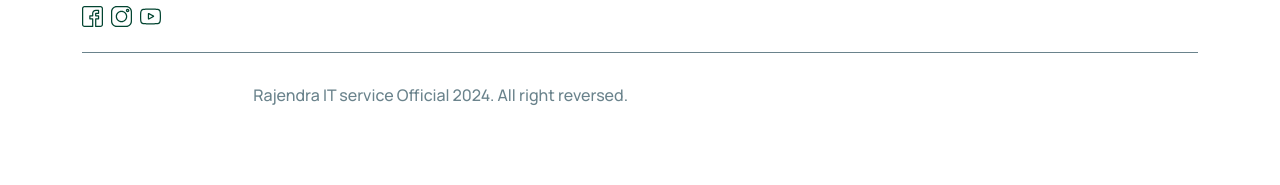
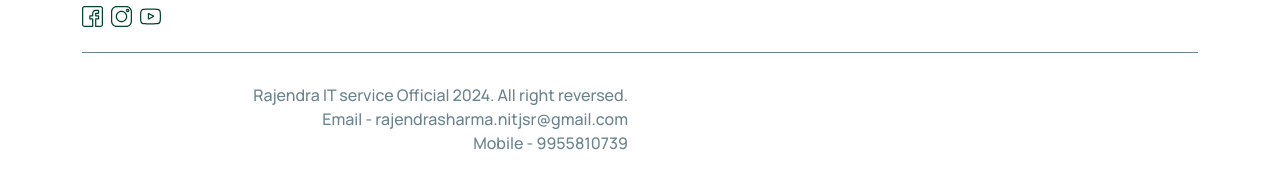
Before and after one commit to Rajendra-sharma99/FiveStarPgRanchi, a plain HTML site: page pg-rent.html in a window 1280 px wide. Shown: the part 2456-2641 px from the top of the page. Before the commit the page ends 2593 px from the top, so only its background shows below. Drawn offline with nearby package versions, Linux system fonts and the light colour scheme; a web font is replaced by a local one.

Commit message:
footer changes

```diff
--- a/pg-rent.html
+++ b/pg-rent.html
@@ -1,5 +1,6 @@
 <!DOCTYPE html>
 <html lang="en">
+
 <head>
   <meta charset="UTF-8">
   <meta name="viewport" content="width=device-width, initial-scale=1, maximum-scale=1">
@@ -12,6 +13,7 @@
   <link href="assets/css/style.css?v=5.0.0" rel="stylesheet">
   <title>FIVE STAR MALE PG WITH MESS / TIFFIN SERVICES-Gov.Registered Boys PG Near Harmu</title>
 </head>
+
 <body>
   <div id="preloader-active">
     <div class="preloader d-flex align-items-center justify-content-center">
@@ -33,7 +35,8 @@
         <div class="box-swiper">
           <div class="swiper-container swiper-notify">
             <div class="swiper-wrapper">
-                <div class="swiper-slide"><span class="d-inline-block font-sm color-brand-2">FIVE STAR WORKING MALE PG & MESS / TIFFIN SERVICE
+              <div class="swiper-slide"><span class="d-inline-block font-sm color-brand-2">FIVE STAR WORKING MALE PG &
+                  MESS / TIFFIN SERVICE
                   Mob. No: 7488410234 , 7541865329<br> GST No: 20AFHPJ4168G17Q
                 </span></div>
 
@@ -60,7 +63,7 @@
           <div class="header-nav">
             <nav class="nav-main-menu d-none d-xl-block">
               <ul class="main-menu">
-                  <li ><a class="active" href="index.html">HOME</a>
+                <li><a class="active" href="index.html">HOME</a>
 
                 </li>
                 <li><a href="about.html">ABOUT US</a>
@@ -69,10 +72,10 @@
                 <li><a href="facilities.html">FACILITIES / AMENITIES</a>
 
                 </li>
-                  <li ><a href="mess-menu.html">MESS MENU</a>
+                <li><a href="mess-menu.html">MESS MENU</a>
 
                 </li>
-                  <li ><a  href="https://sites.google.com/view/gallery-five-star-male-pg-with/home">PHOTO GALLERY</a>
+                <li><a href="https://sites.google.com/view/gallery-five-star-male-pg-with/home">PHOTO GALLERY</a>
 
                 </li>
                 <li><a href="3d-view.html">3D VIEW</a>
@@ -85,7 +88,8 @@
                 <li><a href="pg-rent.html">PG RENT</a></li>
               </ul>
             </nav>
-              <div class="burger-icon burger-icon-white"><span class="burger-icon-top"></span><span class="burger-icon-mid"></span><span class="burger-icon-bottom"></span></div>
+            <div class="burger-icon burger-icon-white"><span class="burger-icon-top"></span><span
+                class="burger-icon-mid"></span><span class="burger-icon-bottom"></span></div>
           </div>
 
         </div>
@@ -95,30 +99,32 @@
   <div class="mobile-header-active mobile-header-wrapper-style perfect-scrollbar">
     <div class="mobile-header-wrapper-inner">
       <div class="mobile-header-content-area">
-          <div class="mobile-logo"><a class="d-flex" href="index.html"><img alt="logo" src="assets/imgs/template/logo1.jpeg"></a></div>
-          <div class="burger-icon"><span class="burger-icon-top"></span><span class="burger-icon-mid"></span><span class="burger-icon-bottom"></span></div>
+        <div class="mobile-logo"><a class="d-flex" href="index.html"><img alt="logo"
+              src="assets/imgs/template/logo1.jpeg"></a></div>
+        <div class="burger-icon"><span class="burger-icon-top"></span><span class="burger-icon-mid"></span><span
+            class="burger-icon-bottom"></span></div>
         <div class="perfect-scroll">
           <div class="mobile-menu-wrap mobile-header-border">
             <div class="tab-content">
               <div class="tab-pane fade active show" id="tab-menu" role="tabpanel" aria-labelledby="tab-menu">
                 <nav class="mt-15">
                   <ul class="mobile-menu font-heading">
-                      <li ><a class="active" href="index.html">Home</a>
+                    <li><a class="active" href="index.html">Home</a>
 
                     </li>
-                      <li ><a href="about.html">About Us</a>
+                    <li><a href="about.html">About Us</a>
 
                     </li>
-                      <li ><a href="facilities.html">Facilities/Amenities</a>
+                    <li><a href="facilities.html">Facilities/Amenities</a>
 
                     </li>
-                      <li ><a href="mess-menu.html">Mess Menu</a>
+                    <li><a href="mess-menu.html">Mess Menu</a>
 
                     </li>
-                      <li ><a href="https://sites.google.com/view/gallery-five-star-male-pg-with/home">Photo Gallery</a>
+                    <li><a href="https://sites.google.com/view/gallery-five-star-male-pg-with/home">Photo Gallery</a>
 
                     </li>
-                      <li ><a href="3d-view.html">3D View</a>
+                    <li><a href="3d-view.html">3D View</a>
 
                     </li>
                     <li><a href="index.html">Video</a></li>
@@ -141,8 +147,14 @@
       <div class="container">
         <div class="row">
           <div class="col-lg-12 text-center">
-              <h2 class="color-brand-1 mb-20 wow animate__ animate__fadeIn animated" data-wow-delay=".0s" style="visibility: visible; animation-delay: 0s; animation-name: fadeIn;">PG RENT & DETAILS</h2>
-              <p class="font-lg color-gray-500 wow animate__ animate__fadeIn animated" data-wow-delay=".2s" style="visibility: visible; animation-delay: 0.2s; animation-name: fadeIn;">Security Room Cleaner Bed Curtains Hight Speed Wi Fi Internet Chair Bookshelf Furniture In Room Balcony in Room Garden Area Study Hall Open Area Guest Room Water Purifier Library 24 Hr Water Power Backup Hot Water Room Service Water Cooler Attached Washroom Common Bathroom Balcony Adequate Ventilation Adequate Lighting Medical Facilities Parking</p>
+            <h2 class="color-brand-1 mb-20 wow animate__ animate__fadeIn animated" data-wow-delay=".0s"
+              style="visibility: visible; animation-delay: 0s; animation-name: fadeIn;">PG RENT & DETAILS</h2>
+            <p class="font-lg color-gray-500 wow animate__ animate__fadeIn animated" data-wow-delay=".2s"
+              style="visibility: visible; animation-delay: 0.2s; animation-name: fadeIn;">Security Room Cleaner Bed
+              Curtains Hight Speed Wi Fi Internet Chair Bookshelf Furniture In Room Balcony in Room Garden Area Study
+              Hall Open Area Guest Room Water Purifier Library 24 Hr Water Power Backup Hot Water Room Service Water
+              Cooler Attached Washroom Common Bathroom Balcony Adequate Ventilation Adequate Lighting Medical Facilities
+              Parking</p>
           </div>
         </div>
 
@@ -246,8 +258,14 @@
         <div class="footer-bottom">
           <div class="row">
 
-            <div class="col-lg-6 col-md-12 text-center text-lg-end"><span class="color-grey-300 font-md">Rajendra IT
-                service Official 2024. All right reversed.</span></div>
+            <div class="col-lg-6 col-md-12 text-center text-lg-end">
+              <span class="color-grey-300 font-md">Rajendra IT service Official 2024. All right reversed.</span>
+              <br>
+              <span class="color-grey-300 font-md">Email - rajendrasharma.nitjsr@gmail.com</span>
+              <br>
+              <span class="color-grey-300 font-md">Mobile - 9955810739</span>
+            </div>
+
           </div>
         </div>
       </div>
@@ -283,4 +301,5 @@
   <script src="assets/js/main.js?v=5.0.0"></script>
   <script src="assets/js/ali-animation.js?v=1.0.0"></script>
 </body>
+
 </html>
```
Also changed, not shown: 3d-view.html (+8 -2 lines), about.html (+8 -2 lines), contact-us.html (+8 -2 lines), facilities.html (+8 -2 lines), index.html (+1 -0 lines), mess-menu.html (+8 -2 lines). Lines whose indentation alone changed are shown as unchanged.
